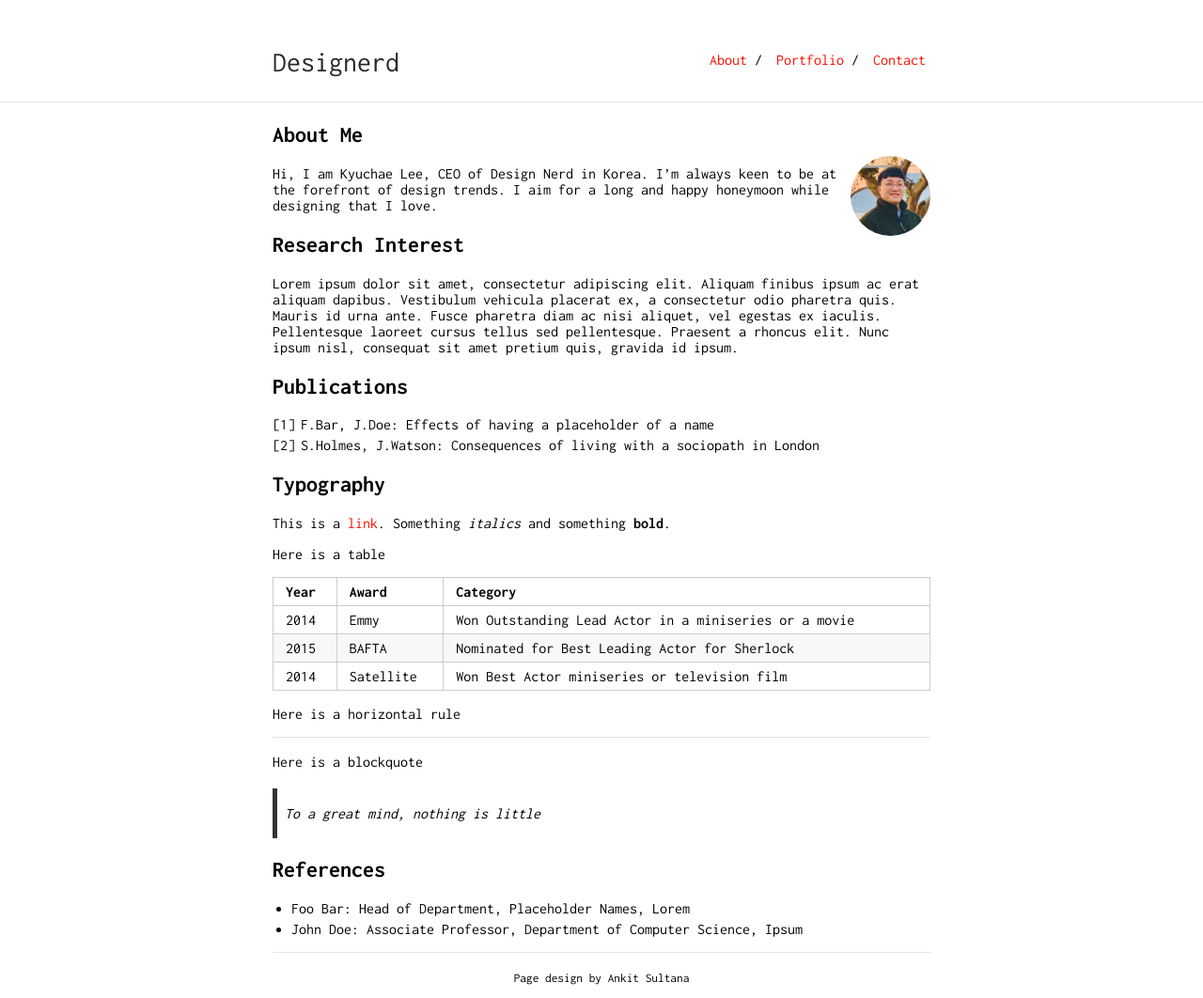
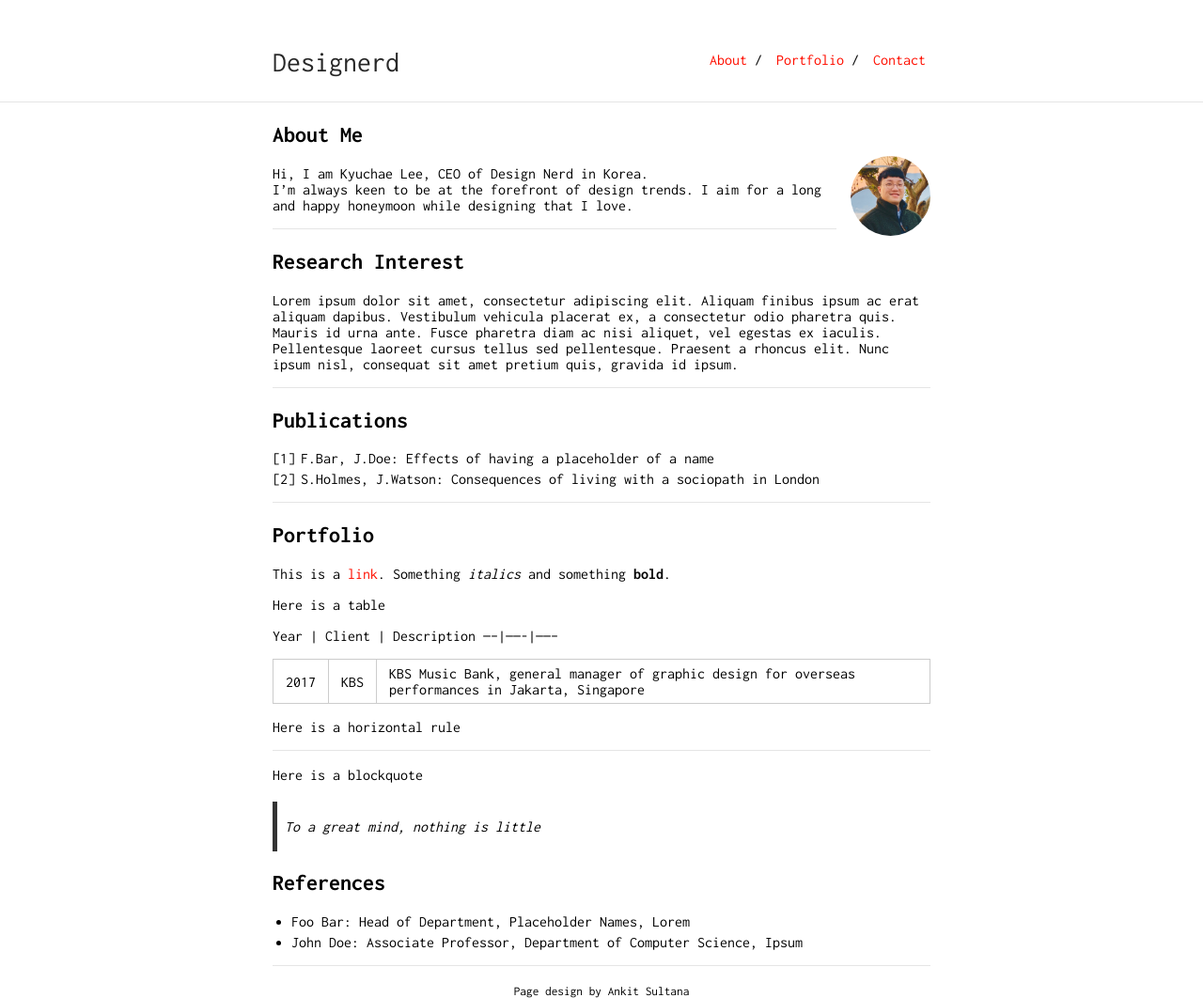
Before and after one commit to welcomra1n/welcomra1n.github.io, a Jekyll site: the page built from index.md, in a window 1280 px wide. Shown: the whole page at 94% size. Built offline with Jekyll 4.4.1, drawn with Linux system fonts in a browser that asks for light colours; our own code applies the rules of GitHub Pages for plain Markdown files.

Commit message:
2020-0212-1538

```diff
--- a/index.md
+++ b/index.md
@@ -6,30 +6,35 @@ layout: default
 
 <img class="profile-picture" src="me.jpg">
 
-Hi, I am Kyuchae Lee, CEO of Design Nerd in Korea.
+Hi, I am Kyuchae Lee, CEO of Design Nerd in Korea.<br>
 I'm always keen to be at the forefront of design trends.
 I aim for a long and happy honeymoon while designing that I love.
+
+---
 
 ## Research Interest
 
 Lorem ipsum dolor sit amet, consectetur adipiscing elit. Aliquam finibus ipsum ac erat aliquam dapibus. Vestibulum vehicula placerat ex, a consectetur odio pharetra quis. Mauris id urna ante. Fusce pharetra diam ac nisi aliquet, vel egestas ex iaculis. Pellentesque laoreet cursus tellus sed pellentesque. Praesent a rhoncus elit. Nunc ipsum nisl, consequat sit amet pretium quis, gravida id ipsum.
+
+---
 
 ## Publications
 
 1. F.Bar, J.Doe: Effects of having a placeholder of a name
 2. S.Holmes, J.Watson: Consequences of living with a sociopath in London
 
-## Typography
+---
+
+## Portfolio
 
 This is a [link](http://google.com). Something *italics* and something **bold**.
 
 Here is a table
 
-Year | Award | Category
+Year | Client | Description
 -----|-------|--------
-2014 | Emmy  | Won Outstanding Lead Actor in a miniseries or a movie
-2015 | BAFTA | Nominated for Best Leading Actor for Sherlock
-2014 | Satellite | Won Best Actor miniseries or television film
+
+2017 | KBS | KBS Music Bank, general manager of graphic design for overseas performances in Jakarta, Singapore
 
 Here is a horizontal rule
 
```
Also changed, not shown: about.md (added, +60 -0 lines).
